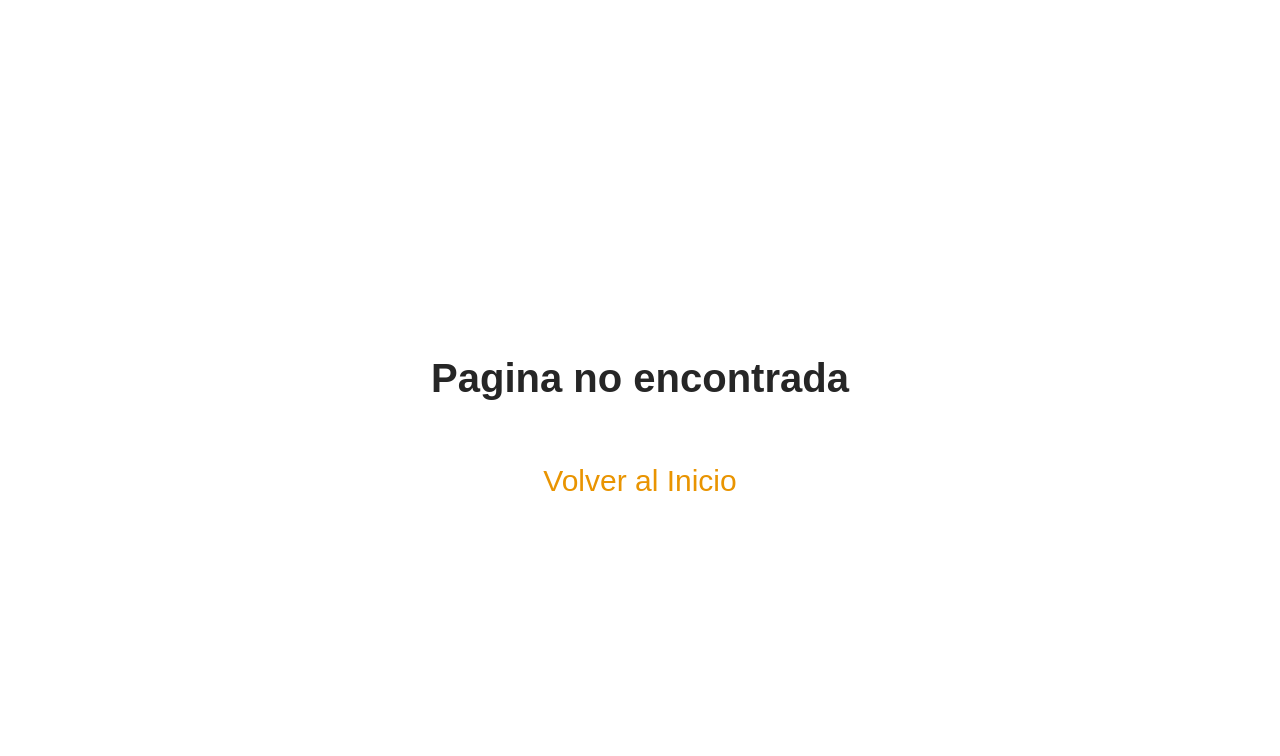
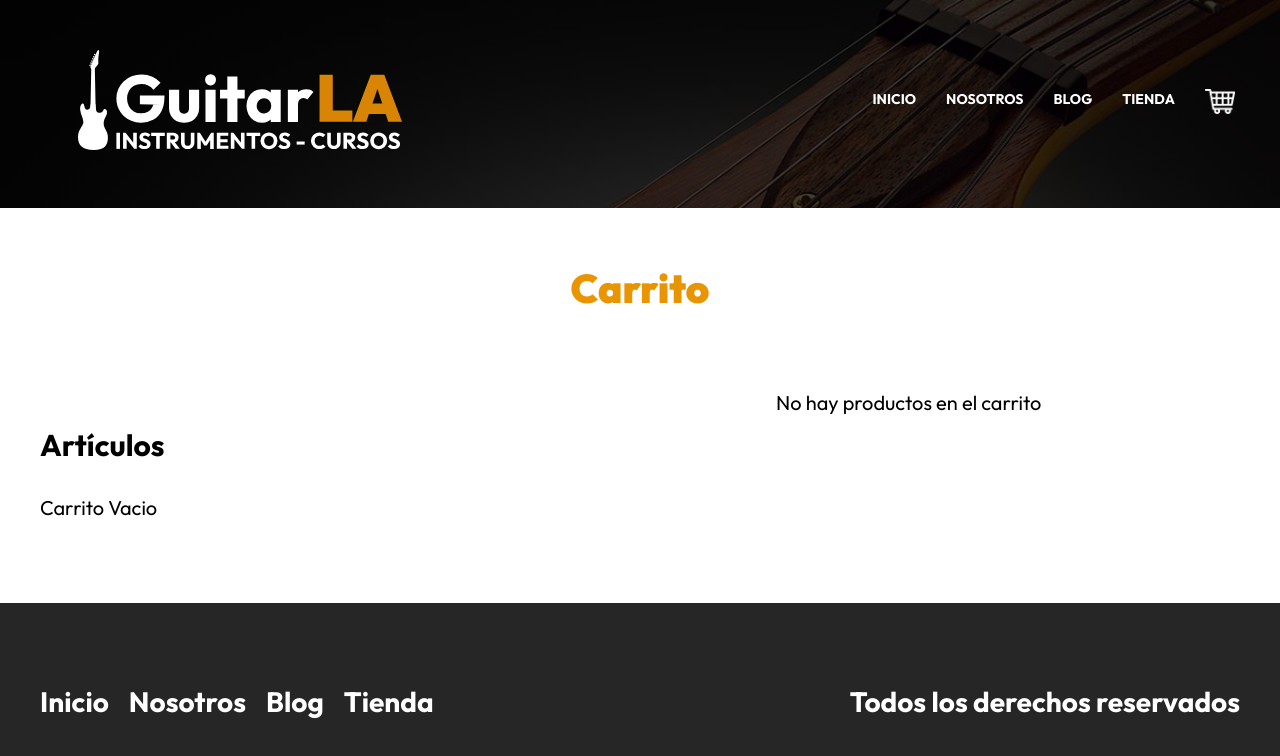
Before and after one commit to LMCyber/GuitarLA-NextJS, a Next.js app: page /carrito in a window 1280 px wide. Before the commit this address had no page. Shown: the top 756 px of the page. Built offline with nearby package versions, Linux system fonts and the light colour scheme.

Commit message:
Fin Proyecto

```diff
--- a/components/Header.js
+++ b/components/Header.js
@@ -26,6 +26,17 @@
             <Link href='/nosotros'>Nosotros</Link>
             <Link href='/blog'>Blog</Link>
             <Link href='/tienda'>Tienda</Link>
+            <Link href='/carrito'>
+              <a>
+                <Image
+                  layout='fixed'
+                  width={30}
+                  height={25}
+                  src='/img/carrito.png'
+                  alt='Imagen Carrito'
+                />
+              </a>
+            </Link>
           </nav>
         </div>
 
--- a/pages/_app.js
+++ b/pages/_app.js
@@ -1,8 +1,59 @@
+import { useState, useEffect } from 'react'
 import '../styles/globals.css'
 import '../styles/normalize.css'
 
 function MyApp({ Component, pageProps }) {
-  return <Component {...pageProps} />
+  const [carrito, setCarrito] = useState([])
+
+  useEffect(() => {
+    const carritoLS = JSON.parse(localStorage.getItem('carrito')) ?? []
+    setCarrito(carritoLS)
+  }, [])
+
+  useEffect(() => {
+    localStorage.setItem('carrito', JSON.stringify(carrito))
+  }, [carrito])
+
+  const agregarCarrito = (producto) => {
+    if (carrito.some((articulo) => articulo.id === producto.id)) {
+      const carritoActualizado = carrito.map((articulo) => {
+        if (articulo.id === producto.id) {
+          articulo.cantidad = producto.cantidad
+        }
+        return articulo
+      })
+
+      setCarrito(carritoActualizado)
+    } else {
+      setCarrito([...carrito, producto])
+    }
+  }
+
+  const actualizarCantidad = (producto) => {
+    const carritoActualizado = carrito.map((articulo) => {
+      if (articulo.id === producto.id) {
+        articulo.cantidad = producto.cantidad
+      }
+      return articulo
+    })
+
+    setCarrito(carritoActualizado)
+  }
+
+  const eliminarProducto = (id) => {
+    const carritoActualizado = carrito.filter((articulo) => articulo.id !== id)
+    setCarrito(carritoActualizado)
+  }
+
+  return (
+    <Component
+      {...pageProps}
+      carrito={carrito}
+      agregarCarrito={agregarCarrito}
+      actualizarCantidad={actualizarCantidad}
+      eliminarProducto={eliminarProducto}
+    />
+  )
 }
 
 export default MyApp
--- /dev/null
+++ b/pages/carrito.js
@@ -0,0 +1,94 @@
+import { useState, useEffect } from 'react'
+import Layout from '../components/Layout'
+import Image from 'next/image'
+import styles from '../styles/Carrito.module.css'
+
+const Carrito = ({ carrito, actualizarCantidad, eliminarProducto }) => {
+  const [total, setTotal] = useState(0)
+
+  useEffect(() => {
+    const calculoTotal = carrito.reduce(
+      (total, producto) => total + producto.cantidad * producto.precio,
+      0
+    )
+
+    setTotal(calculoTotal)
+  }, [carrito])
+
+  return (
+    <Layout pagina={'Carrito de compras'}>
+      <h1 className='heading'>Carrito</h1>
+      <main className={`${styles.contenido} contenedor`}>
+        <div className={styles.carrito}>
+          <h2>Artículos</h2>
+          {carrito.length === 0
+            ? 'Carrito Vacio'
+            : carrito.map((producto) => (
+                <div key={producto.id} className={styles.producto}>
+                  <div>
+                    <Image
+                      layout='responsive'
+                      width={250}
+                      height={500}
+                      src={producto.imagen}
+                      alt={producto.nombre}
+                    />
+                  </div>
+
+                  <div>
+                    <p className={styles.nombre}>{producto.nombre}</p>
+                    <div className={styles.cantidad}>
+                      <p>Cantidad:</p>
+
+                      <select
+                        value={producto.cantidad}
+                        className={styles.select}
+                        onChange={(e) =>
+                          actualizarCantidad({
+                            cantidad: e.target.value,
+                            id: producto.id,
+                          })
+                        }
+                      >
+                        <option value='1'>1</option>
+                        <option value='2'>2</option>
+                        <option value='3'>3</option>
+                        <option value='4'>4</option>
+                        <option value='5'>5</option>
+                      </select>
+                    </div>
+                    <p className={styles.precio}>
+                      $<span>{producto.precio}</span>
+                    </p>
+                    <p className={styles.subtotal}>
+                      Subtotal: $
+                      <span>{producto.precio * producto.cantidad}</span>
+                    </p>
+                  </div>
+                  <button
+                    type='button'
+                    className={styles.eliminar}
+                    onClick={() => eliminarProducto(producto.id)}
+                  >
+                    X
+                  </button>
+                </div>
+              ))}
+        </div>
+
+        <div className='styles.resumen'>
+          {total > 0 ? (
+            <>
+              <h3>Resumen del Pedido</h3>
+              <p>Total a pagar: ${total}</p>
+            </>
+          ) : (
+            <p>No hay productos en el carrito</p>
+          )}
+        </div>
+      </main>
+    </Layout>
+  )
+}
+
+export default Carrito
--- /dev/null
+++ b/styles/Carrito.module.css
@@ -0,0 +1,93 @@
+.contenido {
+  display: grid;
+  gap: 4rem;
+}
+
+@media (min-width: 768px) {
+  .contenido {
+    grid-template-columns: 3fr 2fr;
+    align-items: flex-start;
+  }
+}
+
+.carrito {
+  padding: 3rem 0;
+}
+
+.producto {
+  display: grid;
+  grid-template-columns: 1fr 3fr;
+  gap: 4rem;
+  align-items: center;
+  border-bottom: 1px solid #cfcfcf;
+  padding: 3rem 0;
+  position: relative;
+}
+
+.producto:last-of-type {
+  border: none;
+}
+
+.producto p {
+  margin: 0 0 1rem 0;
+}
+
+.nombre {
+  font-weight: 700;
+  font-size: 2.2rem;
+}
+
+.cantidad {
+  display: flex;
+  align-items: center;
+  gap: 1rem;
+  margin-bottom: 1rem;
+}
+
+.cantidad p {
+  margin: 0;
+}
+
+.select {
+  all: unset;
+  padding: 1rem;
+  border: 1px solid #cfcfcf;
+  flex: 1;
+  text-align: center;
+  border-radius: 1rem;
+}
+
+.precio {
+  font-weight: 700;
+  color: var(--primary);
+}
+
+.precio span {
+  font-size: 2.4rem;
+}
+
+.subtotal {
+  font-weight: 700;
+}
+
+.subtotal span {
+  font-size: 2.4rem;
+}
+
+.eliminar {
+  all: unset;
+  position: absolute;
+  top: 3rem;
+  right: 1rem;
+  font-weight: bold;
+}
+
+.eliminar:hover {
+  cursor: pointer;
+}
+
+.resumen {
+  background-color: #f9fafb;
+  padding: 3rem;
+  border-radius: 1rem;
+}
```
Also changed, not shown: pages/guitarras/[url].js (+29 -4 lines).
